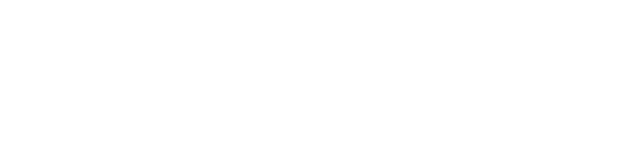
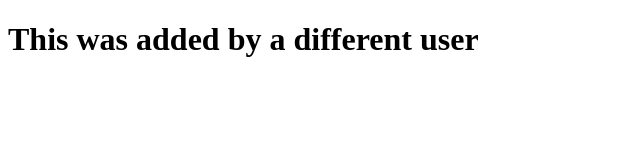
Before and after one commit to jeffkuure/gitShareDemo, a plain HTML site: page index.html in a window 1280 px wide. Shown: the whole page, without its empty margins (0-640 px from the left). Drawn offline with Linux system fonts and the light colour scheme.

Commit message:
made a change to the HTML file

```diff
--- a/index.html
+++ b/index.html
@@ -14,5 +14,11 @@
 <body>
 
 
+	<h1>This was added by a different user</h1>
+
+
+
+
+
 </body>
 </html>
```
Also changed, not shown: 1 other file.
